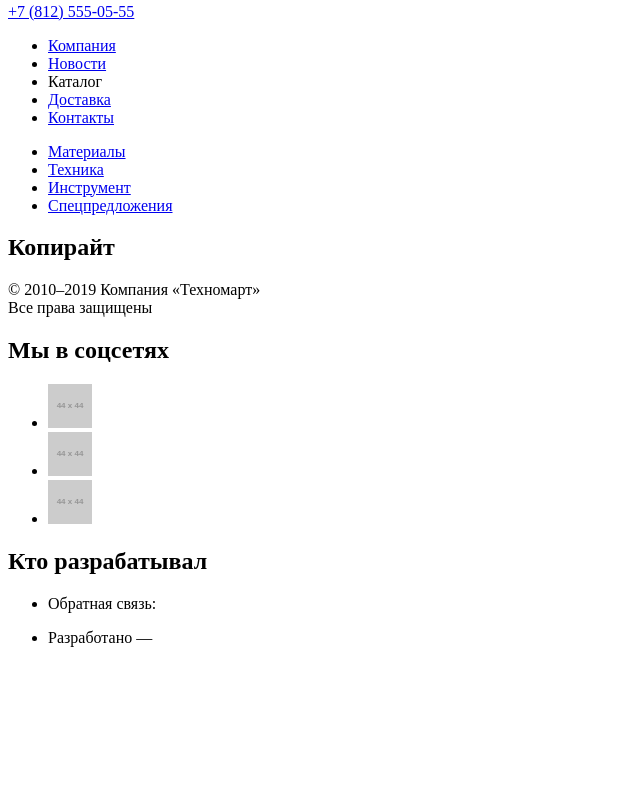
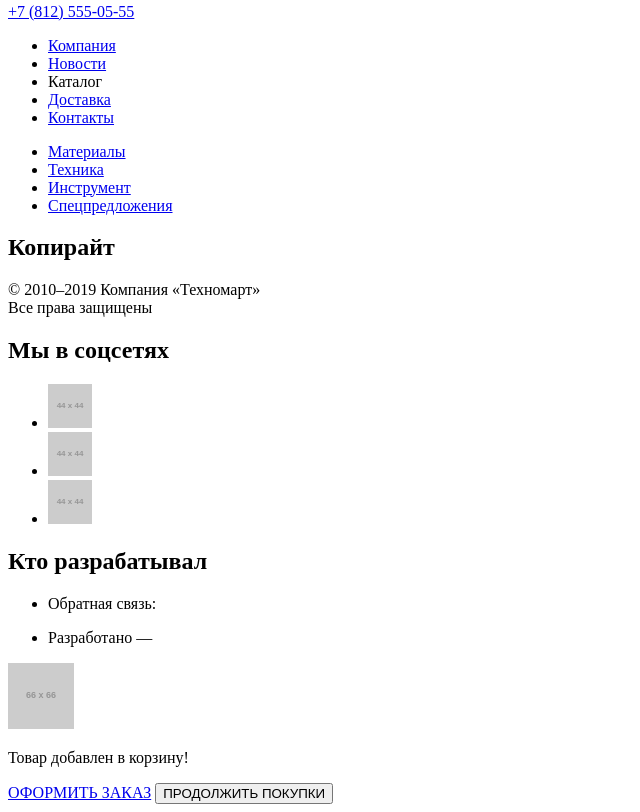
Before and after one commit to vbuzivskoy/782873-technomart-30, a plain HTML site: page perforators.html in a window 1280 px wide. Shown: the part 4024-4836 px from the top of the page, without its empty margins (0-640 px from the left). Before the commit the page ends 4687 px from the top, so only its background shows below. Drawn offline with Linux system fonts and the light colour scheme; placeholder pictures from the web are drawn by us.

Commit message:
feat: Add popup html code to perforators.html

```diff
--- a/perforators.html
+++ b/perforators.html
@@ -386,5 +386,19 @@
         </ul>
       </section>
     </footer>
+
+    <section id="popup-add-to-basket">
+      <div class="popup-main">
+        <img
+          src="https://via.placeholder.com/66x66"
+          alt="Галочка на зеленом фоне"
+        />
+        <p>Товар добавлен в корзину!</p>
+      </div>
+      <div class="popup-buttons">
+        <a href="#">ОФОРМИТЬ ЗАКАЗ</a>
+        <button type="button">ПРОДОЛЖИТЬ ПОКУПКИ</button>
+      </div>
+    </section>
   </body>
 </html>
```
